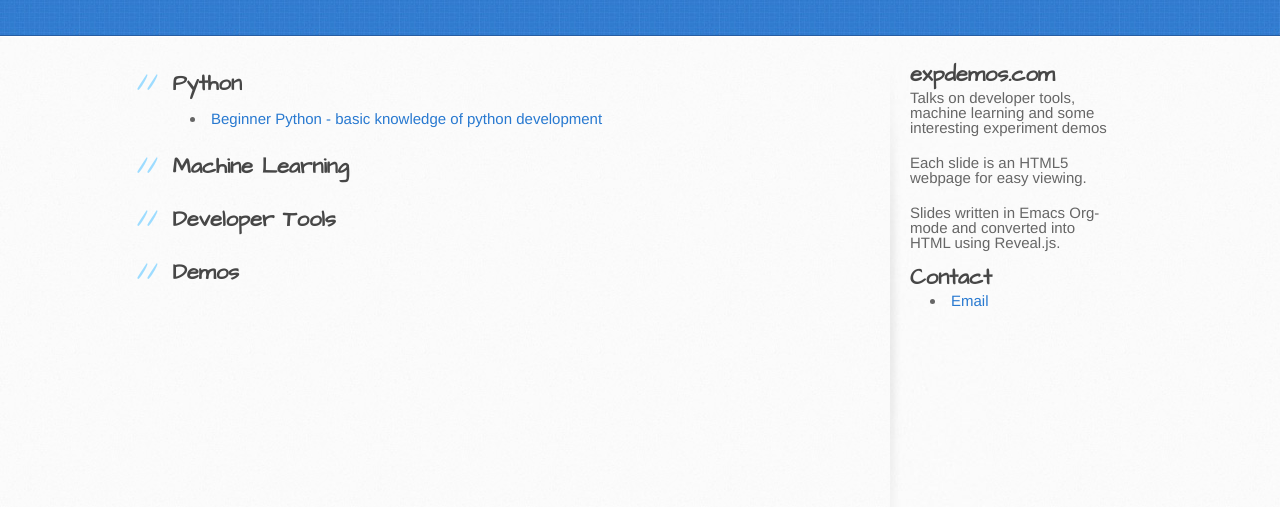
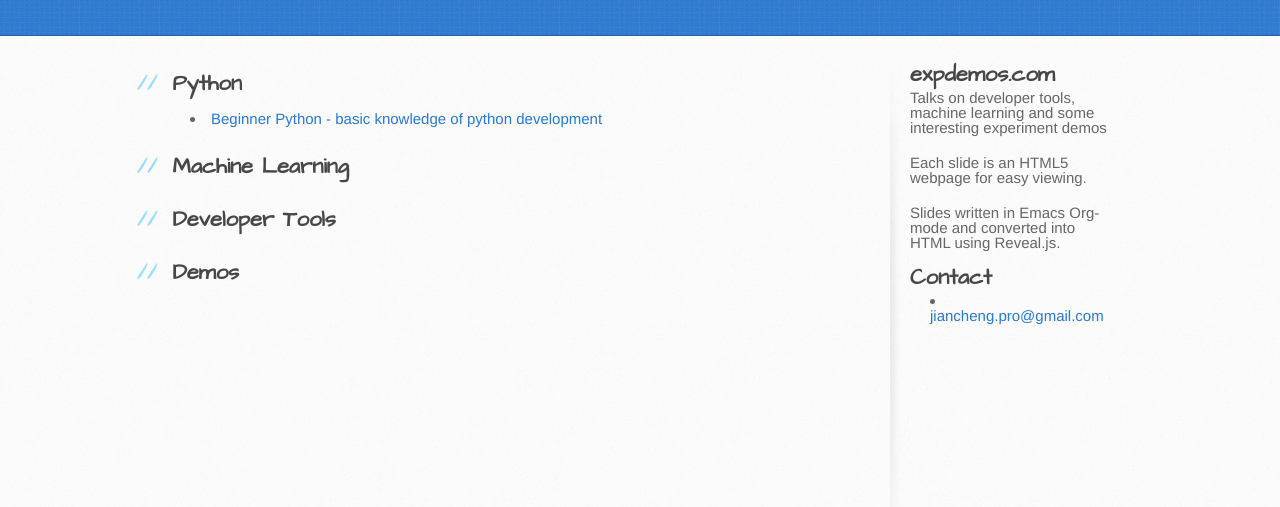
Before and after one commit to zjc-enigma/sharing, a plain HTML site: page index.html in a window 1280 px wide. Shown: the part 123-630 px from the top of the page. Drawn offline with Linux system fonts and the light colour scheme.

Commit message:
fix email address

```diff
--- a/index.html
+++ b/index.html
@@ -61,7 +61,7 @@
       <p>Slides written in Emacs Org-mode and converted into HTML using Reveal.js.</p>
       <h2>Contact</h2>
       <ul>
-          <li><a href="mailto://jiancheng.pro@gmail.com">Email</a></li>
+          <li><a href="mailto://jiancheng.pro@gmail.com">jiancheng.pro@gmail.com</a></li>
       </ul>
   </aside>
       </div>
```
